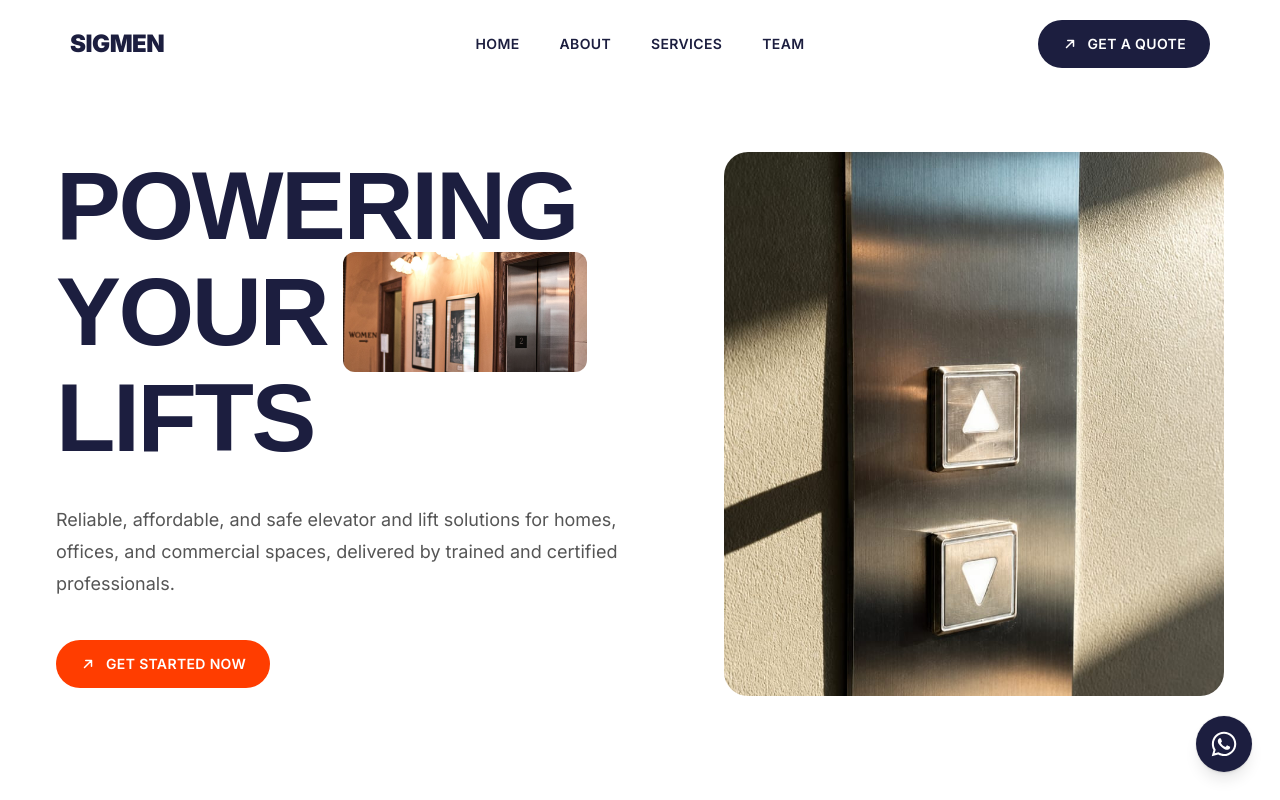
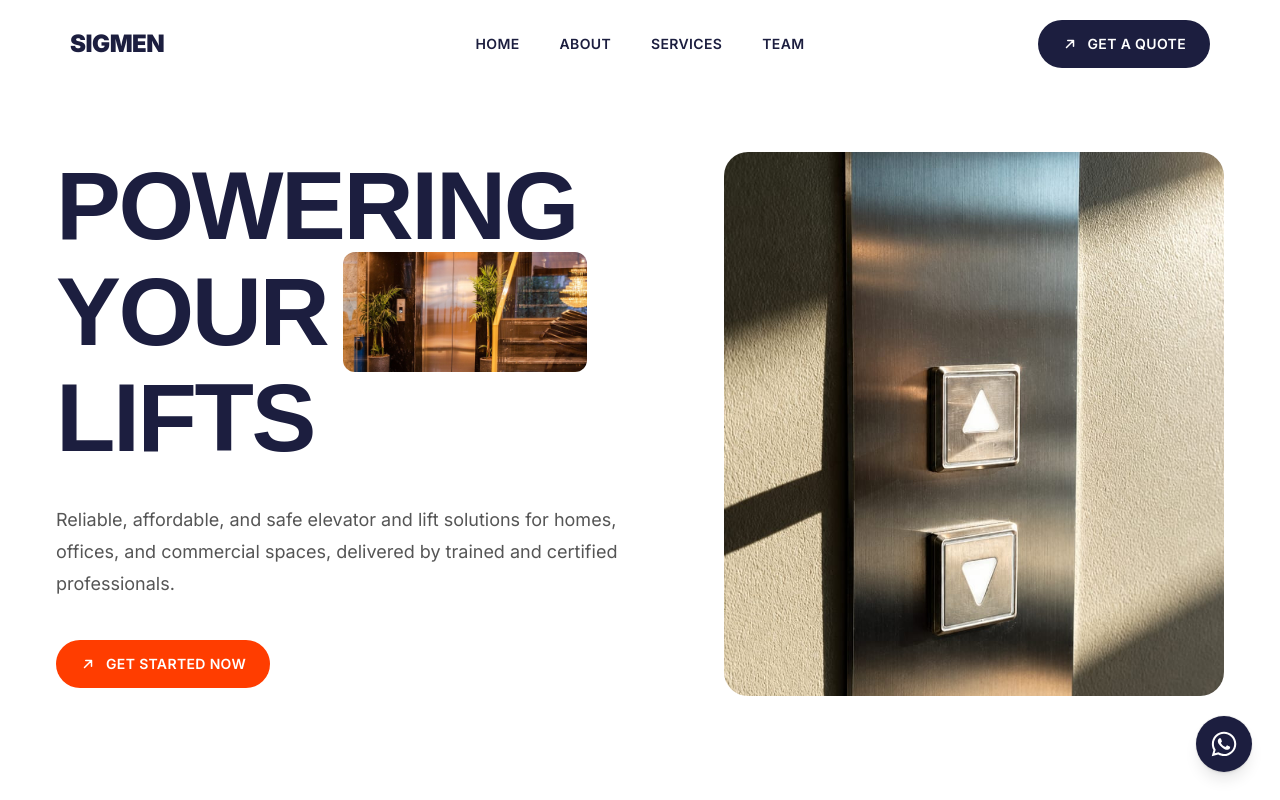
Before and after one commit to mfaizanahmad786/SigmenWebsite, a Next.js app: page / in a window 1280 px wide. Shown: the top 800 px of the page. Built offline with nearby package versions, Linux system fonts and the light colour scheme; a web font is replaced by a local one.

Commit message:
Use the lift lobby photo inline in the hero headline
Pre-cropped to the slot's 2.03 ratio, biased down so the crop takes
ceiling rather than the planters, which a centre crop would have clipped.
The object-position bias is dropped since the framing is now baked in.

```diff
--- a/components/sections/hero.tsx
+++ b/components/sections/hero.tsx
@@ -32,10 +32,10 @@ export function Hero() {
                 animate="visible"
               >
                 <Image
-                  src="/images/hero-lobby.jpg"
+                  src="/images/hero-inline-lobby.jpg"
                   alt=""
                   fill
-                  className="object-cover object-[center_55%]"
+                  className="object-cover object-center"
                   sizes="(max-width: 768px) 148px, 244px"
                   priority
                 />
```
Also changed, not shown: public/images/hero-inline-lobby.jpg (added).
